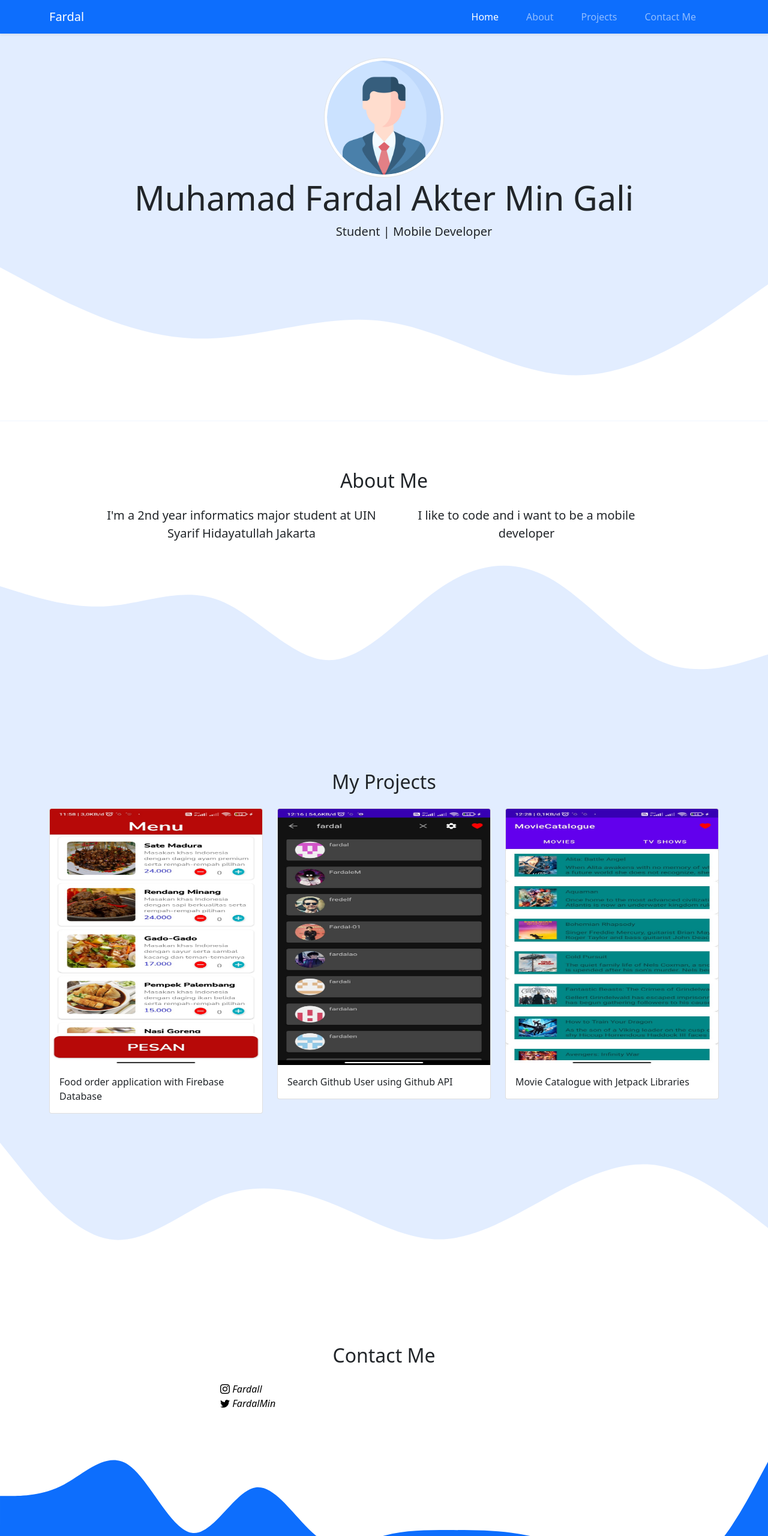
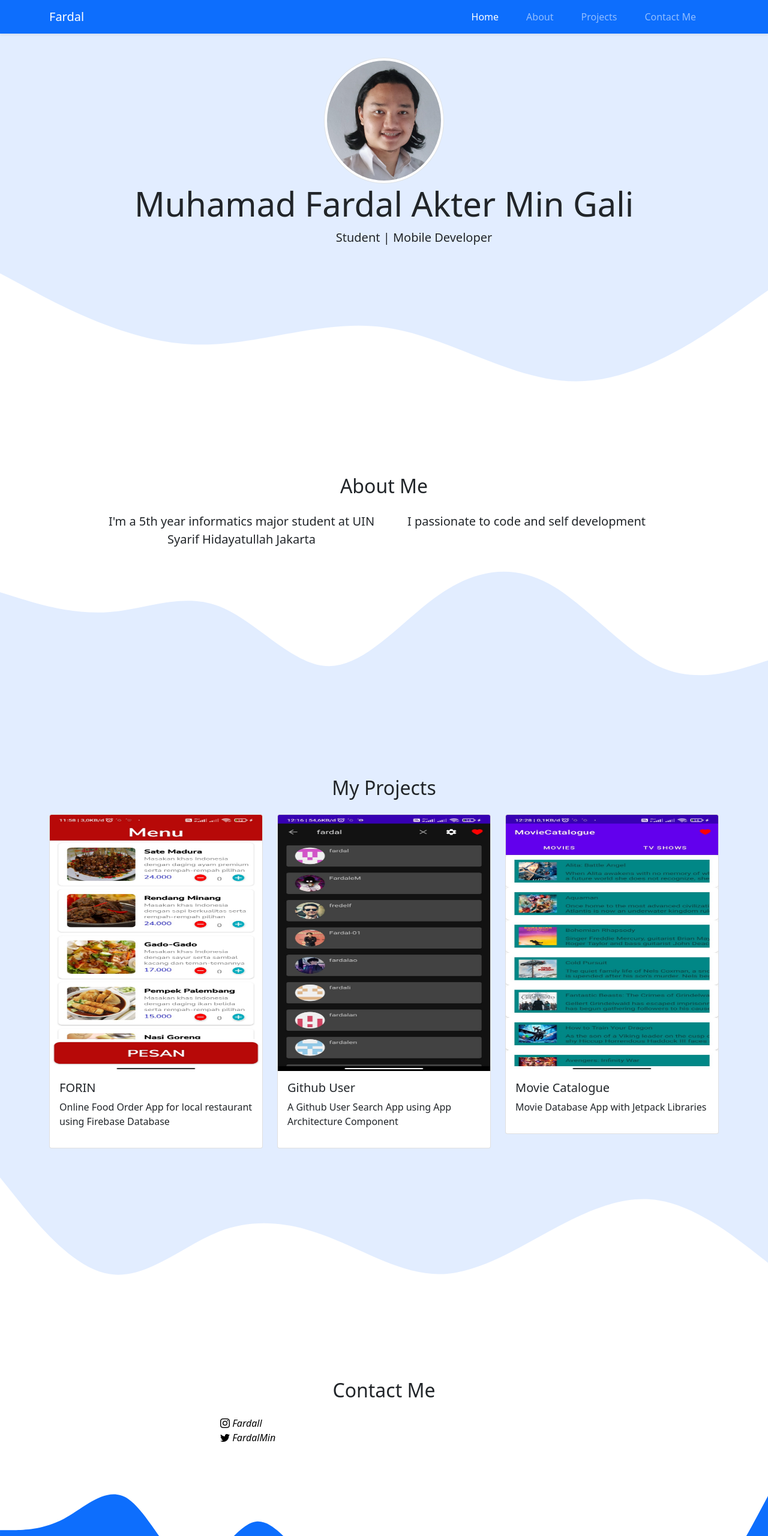
Before and after one commit to Fardal-01/Fardal-01.github.io, a plain HTML site: page index.html in a window 1280 px wide. Shown: the top 2560 px of the page at 60% size. Drawn offline with nearby package versions, Linux system fonts and the light colour scheme.

Commit message:
update information

```diff
--- a/index.html
+++ b/index.html
@@ -9,10 +9,10 @@
     <link href="https://cdn.jsdelivr.net/npm/bootstrap@5.0.2/dist/css/bootstrap.min.css" rel="stylesheet" integrity="sha384-EVSTQN3/azprG1Anm3QDgpJLIm9Nao0Yz1ztcQTwFspd3yD65VohhpuuCOmLASjC" crossorigin="anonymous" />
 
     <!-- Bootstrap Icon -->
-    <link rel="stylesheet" href="https://cdn.jsdelivr.net/npm/bootstrap-icons@1.5.0/font/bootstrap-icons.css">
+    <link rel="stylesheet" href="https://cdn.jsdelivr.net/npm/bootstrap-icons@1.5.0/font/bootstrap-icons.css" />
 
     <!-- My CSS -->
-    <link rel="stylesheet" href="style.css">
+    <link rel="stylesheet" href="style.css" />
 
     <title>Portfolio Me</title>
   </head>
@@ -38,16 +38,20 @@
 
     <!-- Akhir Navbar -->
 
-
     <!-- Jumbotron -->
     <section class="jumbotron text-center">
-      <img src="img/foto2.png" alt="foto" width="200" class="rounded-circle img-thumbnail">
+      <img src="img/foto.jpg" alt="foto" width="200" class="rounded-circle img-thumbnail" />
       <h1 class="display-4">Muhamad Fardal Akter Min Gali</h1>
-      <p class="lead" style="padding-left: 100px;">Student | Mobile Developer</p>
-      <svg xmlns="http://www.w3.org/2000/svg" viewBox="0 0 1440 320"><path fill="#ffffff" fill-opacity="1" d="M0,32L60,64C120,96,240,160,360,165.3C480,171,600,117,720,133.3C840,149,960,235,1080,234.7C1200,235,1320,149,1380,106.7L1440,64L1440,320L1380,320C1320,320,1200,320,1080,320C960,320,840,320,720,320C600,320,480,320,360,320C240,320,120,320,60,320L0,320Z"></path></svg>
+      <p class="lead" style="padding-left: 100px">Student | Mobile Developer</p>
+      <svg xmlns="http://www.w3.org/2000/svg" viewBox="0 0 1440 320">
+        <path
+          fill="#ffffff"
+          fill-opacity="1"
+          d="M0,32L60,64C120,96,240,160,360,165.3C480,171,600,117,720,133.3C840,149,960,235,1080,234.7C1200,235,1320,149,1380,106.7L1440,64L1440,320L1380,320C1320,320,1200,320,1080,320C960,320,840,320,720,320C600,320,480,320,360,320C240,320,120,320,60,320L0,320Z"
+        ></path>
+      </svg>
     </section>
     <!-- Akhir Jumbotron -->
-
 
     <!-- About -->
     <section id="about">
@@ -59,14 +63,20 @@
         </div>
         <div class="row justify-content-center text-center fs-5 mt-3">
           <div class="col-md-5">
-            <p>I'm a 2nd year informatics major student at UIN Syarif Hidayatullah Jakarta</p>
+            <p>I'm a 5th year informatics major student at UIN Syarif Hidayatullah Jakarta</p>
           </div>
           <div class="col-md-5">
-            <p>I like to code and i want to be a mobile developer</p>
+            <p>I passionate to code and self development</p>
           </div>
         </div>
       </div>
-      <svg xmlns="http://www.w3.org/2000/svg" viewBox="0 0 1440 320"><path fill="#e2edff" fill-opacity="1" d="M0,64L34.3,74.7C68.6,85,137,107,206,101.3C274.3,96,343,64,411,90.7C480,117,549,203,617,202.7C685.7,203,754,117,823,69.3C891.4,21,960,11,1029,48C1097.1,85,1166,171,1234,202.7C1302.9,235,1371,213,1406,202.7L1440,192L1440,320L1405.7,320C1371.4,320,1303,320,1234,320C1165.7,320,1097,320,1029,320C960,320,891,320,823,320C754.3,320,686,320,617,320C548.6,320,480,320,411,320C342.9,320,274,320,206,320C137.1,320,69,320,34,320L0,320Z"></path></svg>
+      <svg xmlns="http://www.w3.org/2000/svg" viewBox="0 0 1440 320">
+        <path
+          fill="#e2edff"
+          fill-opacity="1"
+          d="M0,64L34.3,74.7C68.6,85,137,107,206,101.3C274.3,96,343,64,411,90.7C480,117,549,203,617,202.7C685.7,203,754,117,823,69.3C891.4,21,960,11,1029,48C1097.1,85,1166,171,1234,202.7C1302.9,235,1371,213,1406,202.7L1440,192L1440,320L1405.7,320C1371.4,320,1303,320,1234,320C1165.7,320,1097,320,1029,320C960,320,891,320,823,320C754.3,320,686,320,617,320C548.6,320,480,320,411,320C342.9,320,274,320,206,320C137.1,320,69,320,34,320L0,320Z"
+        ></path>
+      </svg>
     </section>
 
     <!-- Akhir About -->
@@ -82,35 +92,42 @@
         <div class="row">
           <div class="col-md-4">
             <div class="card">
-              <img src="img/projects/1.jpg" class="card-img-top" alt="1">
+              <img src="img/projects/1.jpg" class="card-img-top" alt="1" />
               <div class="card-body">
-                <p class="card-text">Food order application with Firebase Database</p>
+                <h5 class="card-text">FORIN</h5>
+                <p>Online Food Order App for local restaurant using Firebase Database</p>
               </div>
             </div>
           </div>
           <div class="col-md-4">
             <div class="card">
-              <img src="img/projects/2.jpg" class="card-img-top" alt="2">
+              <img src="img/projects/2.jpg" class="card-img-top" alt="2" />
               <div class="card-body">
-                <p class="card-text">Search Github User using Github API</p>
+                <h5 class="card-text">Github User</h5>
+                <p>A Github User Search App using App Architecture Component</p>
               </div>
             </div>
           </div>
           <div class="col-md-4">
             <div class="card">
-              <img src="img/projects/3.jpg" class="card-img-top" alt="3">
+              <img src="img/projects/3.jpg" class="card-img-top" alt="3" />
               <div class="card-body">
-                <p class="card-text">Movie Catalogue with Jetpack Libraries</p>
+                <h5 class="card-text">Movie Catalogue</h5>
+                <p>Movie Database App with Jetpack Libraries</p>
               </div>
             </div>
           </div>
         </div>
       </div>
-      <svg xmlns="http://www.w3.org/2000/svg" viewBox="0 0 1440 320"><path fill="#ffffff" fill-opacity="1" d="M0,32L34.3,74.7C68.6,117,137,203,206,213.3C274.3,224,343,160,411,133.3C480,107,549,117,617,144C685.7,171,754,213,823,213.3C891.4,213,960,171,1029,133.3C1097.1,96,1166,64,1234,74.7C1302.9,85,1371,139,1406,165.3L1440,192L1440,320L1405.7,320C1371.4,320,1303,320,1234,320C1165.7,320,1097,320,1029,320C960,320,891,320,823,320C754.3,320,686,320,617,320C548.6,320,480,320,411,320C342.9,320,274,320,206,320C137.1,320,69,320,34,320L0,320Z"></path></svg>
+      <svg xmlns="http://www.w3.org/2000/svg" viewBox="0 0 1440 320">
+        <path
+          fill="#ffffff"
+          fill-opacity="1"
+          d="M0,32L34.3,74.7C68.6,117,137,203,206,213.3C274.3,224,343,160,411,133.3C480,107,549,117,617,144C685.7,171,754,213,823,213.3C891.4,213,960,171,1029,133.3C1097.1,96,1166,64,1234,74.7C1302.9,85,1371,139,1406,165.3L1440,192L1440,320L1405.7,320C1371.4,320,1303,320,1234,320C1165.7,320,1097,320,1029,320C960,320,891,320,823,320C754.3,320,686,320,617,320C548.6,320,480,320,411,320C342.9,320,274,320,206,320C137.1,320,69,320,34,320L0,320Z"
+        ></path>
+      </svg>
     </section>
     <!-- Akhir Projects -->
-
-
 
     <!-- Contact Me -->
     <section id="contact">
@@ -123,16 +140,20 @@
         <div class="row justify-content-center">
           <div class="col-md-6">
             <a href="http://www.instagram.com/fardall_" style="text-decoration: none; color: black; font-style: normal"><i class="bi bi-instagram"> Fardall</i></a>
-            <br>
+            <br />
             <a href="https://twitter.com/FardalMin" style="text-decoration: none; color: black; font-style: normal"><i class="bi bi-twitter"> FardalMin</i></a>
           </div>
         </div>
       </div>
-      <svg xmlns="http://www.w3.org/2000/svg" viewBox="0 0 1440 320"><path fill="#0d6efd" fill-opacity="1" d="M0,160L20,160C40,160,80,160,120,138.7C160,117,200,75,240,101.3C280,128,320,224,360,229.3C400,235,440,149,480,144C520,139,560,213,600,240C640,267,680,245,720,234.7C760,224,800,224,840,224C880,224,920,224,960,229.3C1000,235,1040,245,1080,256C1120,267,1160,277,1200,288C1240,299,1280,309,1320,277.3C1360,245,1400,171,1420,133.3L1440,96L1440,320L1420,320C1400,320,1360,320,1320,320C1280,320,1240,320,1200,320C1160,320,1120,320,1080,320C1040,320,1000,320,960,320C920,320,880,320,840,320C800,320,760,320,720,320C680,320,640,320,600,320C560,320,520,320,480,320C440,320,400,320,360,320C320,320,280,320,240,320C200,320,160,320,120,320C80,320,40,320,20,320L0,320Z"></path></svg>
+      <svg xmlns="http://www.w3.org/2000/svg" viewBox="0 0 1440 320">
+        <path
+          fill="#0d6efd"
+          fill-opacity="1"
+          d="M0,160L20,160C40,160,80,160,120,138.7C160,117,200,75,240,101.3C280,128,320,224,360,229.3C400,235,440,149,480,144C520,139,560,213,600,240C640,267,680,245,720,234.7C760,224,800,224,840,224C880,224,920,224,960,229.3C1000,235,1040,245,1080,256C1120,267,1160,277,1200,288C1240,299,1280,309,1320,277.3C1360,245,1400,171,1420,133.3L1440,96L1440,320L1420,320C1400,320,1360,320,1320,320C1280,320,1240,320,1200,320C1160,320,1120,320,1080,320C1040,320,1000,320,960,320C920,320,880,320,840,320C800,320,760,320,720,320C680,320,640,320,600,320C560,320,520,320,480,320C440,320,400,320,360,320C320,320,280,320,240,320C200,320,160,320,120,320C80,320,40,320,20,320L0,320Z"
+        ></path>
+      </svg>
     </section>
     <!-- Akhir Contact -->
-
-
 
     <!-- Footer -->
     <footer class="bg-primary text-white text-center pb-3">
```
Also changed, not shown: img/foto.jpg (added), img/foto.png (deleted).
